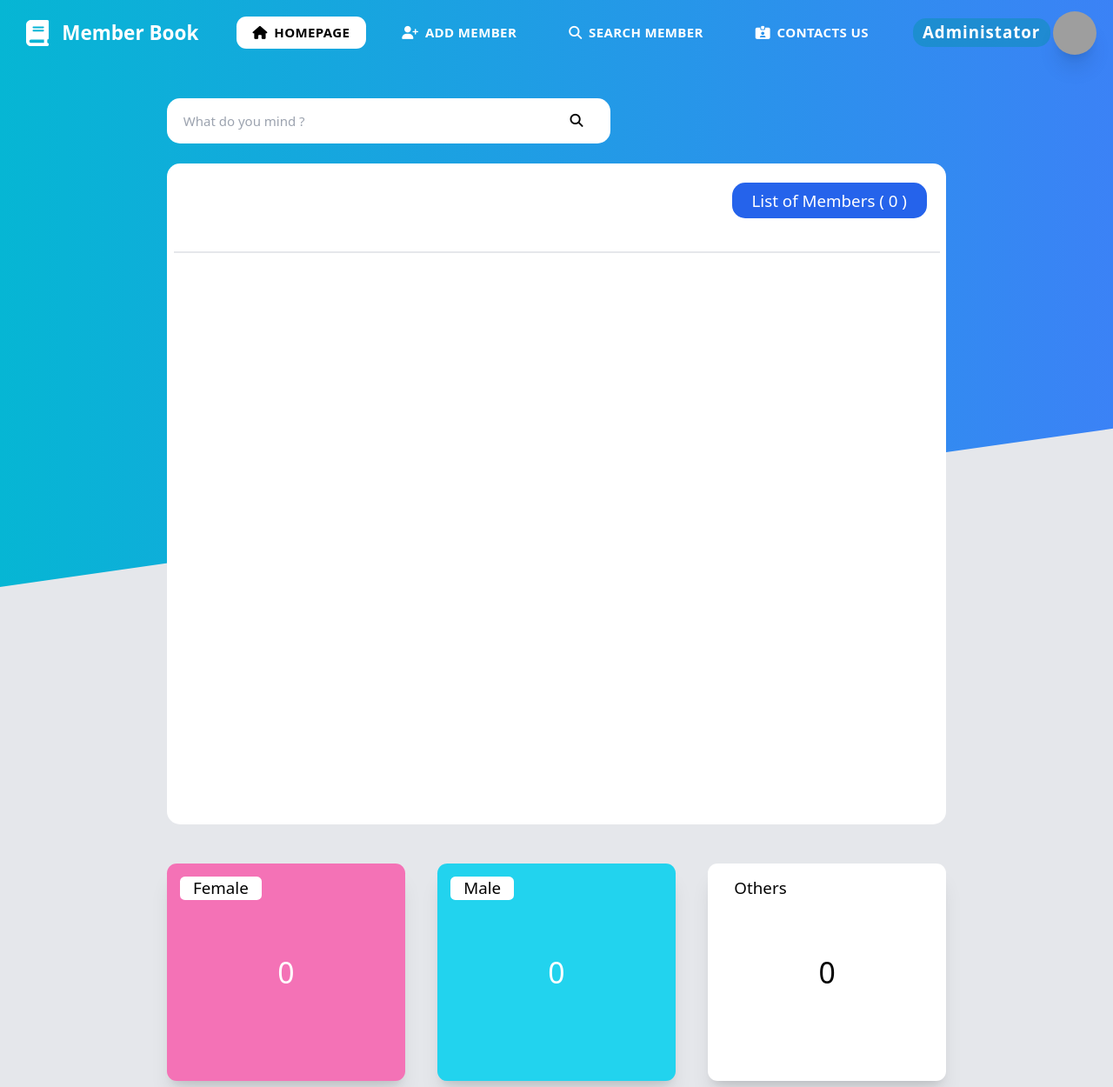
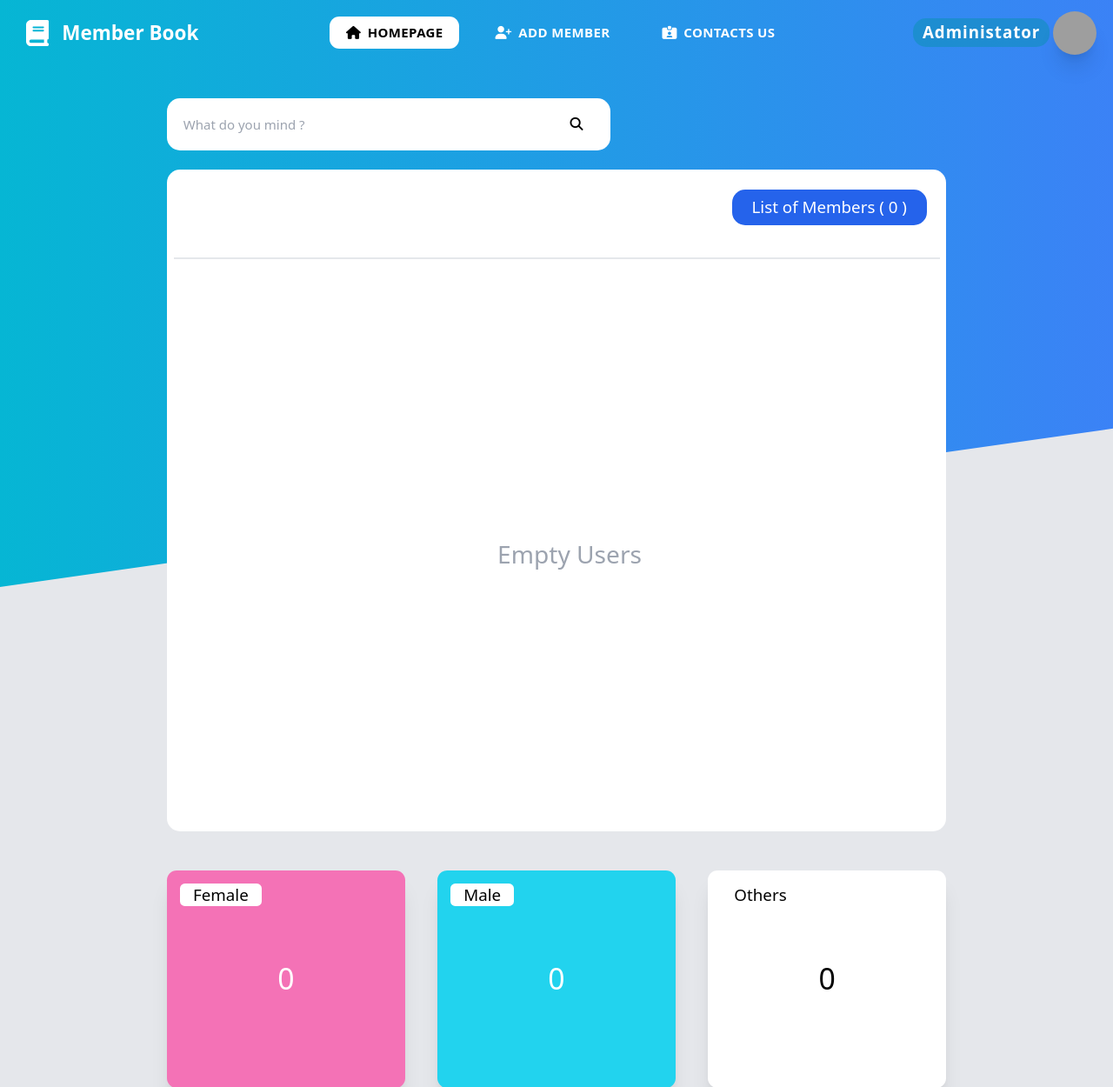
Before and after one commit to Singtodev/CSMSU-Member-Book, a PHP site: page / in a window 1280 px wide. Shown: the top 1250 px of the page at 87% size. Run offline with PHP 8.4, Linux system fonts and the light colour scheme; data that the repository does not hold is empty; some libraries are stand-ins or nearby versions; grey boxes are pictures that could not be loaded.

Commit message:
search process and fix year from input

```diff
--- a/components/cards/card_people.php
+++ b/components/cards/card_people.php
@@ -37,7 +37,7 @@ class CardPeople {
         $html .=    '<div class="flex items-center text-slate-600 tracking-wide lg:text-md whitespace-nowrap">'.$this->number.'</div>';
         $html .=    '<div class="flex items-center text-slate-600 tracking-wide lg:text-md whitespace-nowrap">'.((strlen($this->firstName) + strlen($this->lastName)) >= 15 ? substr($more_name ,0 , 15)."..." : $more_name) .'</div>';
         $html .=    '<div class="flex items-center text-slate-600 tracking-wide flex justify-center lg:text-md whitespace-nowrap">'.$this->phone.'</div>';
-        $html .=    '<div class="flex items-center text-slate-600 tracking-wide flex justify-center lg:text-md whitespace-nowrap">'.$this->age.'</div>';
+        $html .=    '<div class="flex items-center text-slate-600 tracking-wide flex justify-center lg:text-md whitespace-nowrap">'.$this->age." ปี".'</div>';
         $html .=    '<div class="flex items-center text-slate-600 tracking-wide lg:text-md whitespace-nowrap">'.$this->birth_day.'</div>';
         $html .=    '<div class="flex items-center text-slate-600 tracking-wide lg:text-md whitespace-nowrap col-span-2">'.$this->email.'</div>';
         $html .=    '<div class="flex items-center text-slate-600 tracking-wide lg:text-md whitespace-nowrap items-center">'.($this->gender == 'm' ? '<i class="fa-solid fa-person text-3xl text-cyan-400"></i>' : ($this->gender == 'f' ? '<i class="fa-solid fa-person text-3xl text-pink-400"></i>' : '<i class="fa-solid fa-person text-3xl text-gray-400"></i>')).'</div>';
--- a/components/navbar.php
+++ b/components/navbar.php
@@ -3,9 +3,9 @@
 class Navbar {
 
     private $activeIndex;
-    private $listMenu = ["homepage","add member", "search member", "Contacts us"];
-    private $listIcon = ["fa-solid fa-house", "fa-solid fa-user-plus", "fa-solid fa-magnifying-glass", "fa-solid fa-id-card-clip"];
-    private $Paths = ['./index.php','./add.php','./search.php','./contact_us.php'];
+    private $listMenu = ["homepage","add member",  "Contacts us"];
+    private $listIcon = ["fa-solid fa-house", "fa-solid fa-user-plus", "fa-solid fa-id-card-clip"];
+    private $Paths = ['./index.php','./add.php','./contact_us.php'];
 
     public function __construct($activeIndex = 0){
         $this->activeIndex = $activeIndex;
--- a/index.php
+++ b/index.php
@@ -11,6 +11,9 @@
     $user_all = $user_srv->getAllUser();
     $activePage = 0;
     $navbar = new Navbar($activePage);
+
+
+
 ?>
 
 <!doctype html>
@@ -90,14 +93,18 @@
         <div class="w-[70%]">
 
         <div class="container flex items-center justify-start mt-4 mb-2 py-2">
-                <div class="group px-5  flex flex-row items-center bg-white inline-block  gap-2 w-[34rem] transition-all duration-300 rounded-2xl py-2 focus-within:rounded-3xl px-1 focus-within:border-sky-500 focus-within:ring-sky-500  focus-within:shadow-2xl">
-                    <input id="search-input" type="text"
-                    placeholder="What do you mind ?"
-                    class="focus:outline-none  py-2  rounded-2xl transition-all duration-300   w-full h-full border-none outline-none" >
-                    <div class="w-[3rem] py-3 rounded-md flex items-center justify-center text-black  h-full">
-                        <i class="fa-solid fa-magnifying-glass text-black"></i>
+                <form action="./search.php" method="post">
+                    <div class="group px-5  flex flex-row items-center bg-white inline-block  gap-2 w-[34rem] transition-all duration-300 rounded-2xl py-2 focus-within:rounded-3xl px-1 focus-within:border-sky-500 focus-within:ring-sky-500  focus-within:shadow-2xl">
+                        <input id="search-input" name="search_input" type="text"
+                        placeholder="What do you mind ?"
+                        class="focus:outline-none  py-2  rounded-2xl transition-all duration-300   w-full h-full border-none outline-none" >
+                        <div class="w-[3rem] py-3 rounded-md flex items-center justify-center text-black  h-full">
+                           <button type="submit" class="w-full h-full block">
+                            <i class="fa-solid fa-magnifying-glass text-black cursor-pointer"></i>
+                           </button>
+                        </div>
                     </div>
-                </div>
+                </form>
         </div>
 
         <div class="container min-w-[500px] min-h-[650px] my-1 mb-4 my-4 p-2 bg-white rounded-2xl">
@@ -114,7 +121,7 @@
                     <div class="flex justify-center items-center tracking-wide lg:text-md whitespace-nowrap"> Birth Day</div>
                     <div class="flex justify-center items-center tracking-wide lg:text-md whitespace-nowrap col-span-2"> Email</div>
             </div> -->
-            <div id="search-results" class="w-full bg-white  h-[650px]  p-4 overflow-y-scroll overflow-x-hidden py-4" >
+            <div id="search-results" class="w-full bg-white  h-[650px]  p-4 overflow-y-scroll overflow-x-hidden py-4 relative" >
 
                     <?php
 
@@ -135,6 +142,8 @@
                                 echo $personCard->buildCard();
                             }
 
+                        }else{
+                            echo "<div class='w-full h-full flex justify-center items-center absolute text-gray-400 text-3xl'>Empty Users</div>";
                         }
 
                     ?>
--- a/utils/search.php
+++ b/utils/search.php
@@ -23,6 +23,8 @@ if (isset($_GET['search'])) {
             );
             echo $personCard->buildCard();
         }
+    }else{
+        echo "<div class='w-full h-full flex justify-center items-center absolute text-gray-400 text-3xl'>Empty Users</div>";
     }
 
 }
```
Also changed, not shown: add.php (+4 -3 lines), search.php (+39 -3 lines).
